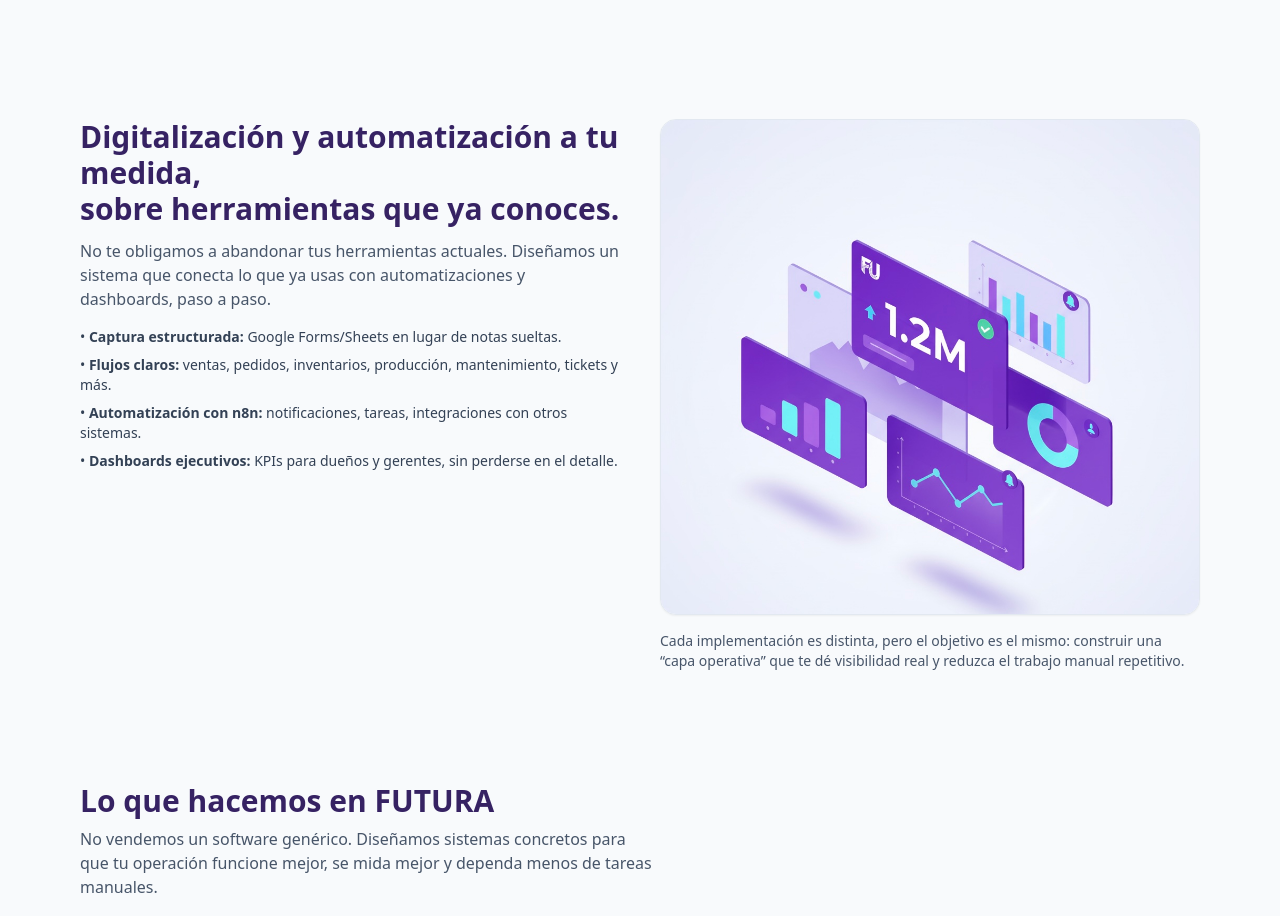
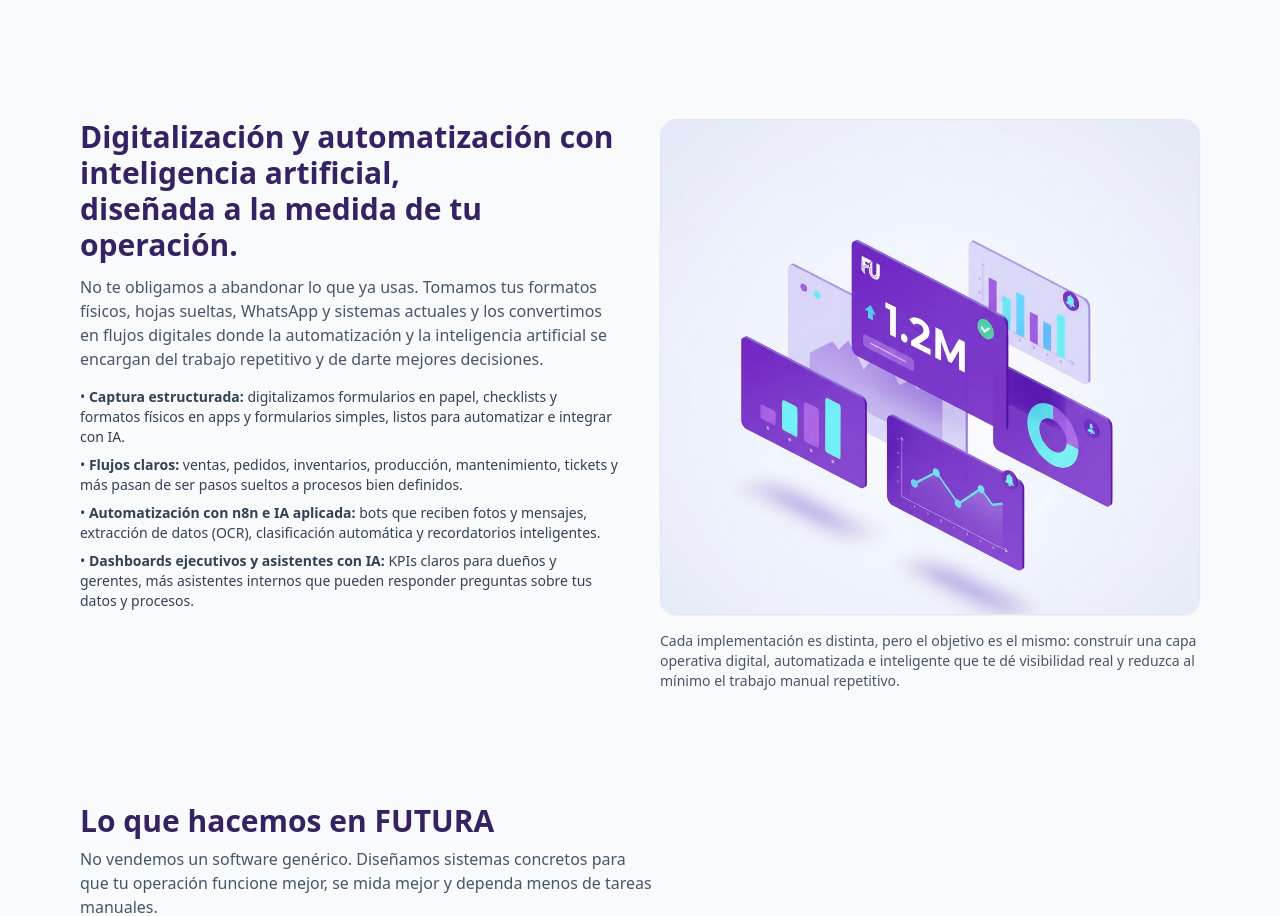
Before and after one commit to LuiisGo/futura-site, a Next.js app: page / in a window 1280 px wide. Shown: the part 1509-2425 px from the top of the page. Built offline with nearby package versions, Linux system fonts and the light colour scheme; no server answers.

Commit message:
Update Solution.tsx

```diff
--- a/components/sections/Solution.tsx
+++ b/components/sections/Solution.tsx
@@ -14,33 +14,45 @@ export default function Solution() {
         className="grid md:grid-cols-2 gap-10 items-start"
       >
         <div>
-         <h2 className="text-2xl md:text-3xl font-semibold text-[#362263] mb-3">
-  Digitalización y automatización a tu medida,
-  <br />
-  sobre herramientas que ya conoces.
-</h2>
-
+          <h2 className="text-2xl md:text-3xl font-semibold text-[#362263] mb-3">
+            Digitalización y automatización con inteligencia artificial,
+            <br />
+            diseñada a la medida de tu operación.
+          </h2>
           <p className="text-sm md:text-base text-slate-600 mb-4">
-            No te obligamos a abandonar tus herramientas actuales. Diseñamos un
-            sistema que conecta lo que ya usas con automatizaciones y
-            dashboards, paso a paso.
+            No te obligamos a abandonar lo que ya usas. Tomamos tus formatos
+            físicos, hojas sueltas, WhatsApp y sistemas actuales y los
+            convertimos en flujos digitales donde la automatización y la
+            inteligencia artificial se encargan del trabajo repetitivo y de
+            darte mejores decisiones.
           </p>
           <ul className="space-y-2 text-xs md:text-sm text-slate-700">
             <li>
               • <span className="font-semibold">Captura estructurada:</span>{" "}
-              Google Forms/Sheets en lugar de notas sueltas.
+              digitalizamos formularios en papel, checklists y formatos físicos
+              en apps y formularios simples, listos para automatizar e integrar
+              con IA.
             </li>
             <li>
               • <span className="font-semibold">Flujos claros:</span> ventas,
-              pedidos, inventarios, producción, mantenimiento, tickets y más.
+              pedidos, inventarios, producción, mantenimiento, tickets y más
+              pasan de ser pasos sueltos a procesos bien definidos.
             </li>
             <li>
-              • <span className="font-semibold">Automatización con n8n:</span>{" "}
-              notificaciones, tareas, integraciones con otros sistemas.
+              •{" "}
+              <span className="font-semibold">
+                Automatización con n8n e IA aplicada:
+              </span>{" "}
+              bots que reciben fotos y mensajes, extracción de datos (OCR),
+              clasificación automática y recordatorios inteligentes.
             </li>
             <li>
-              • <span className="font-semibold">Dashboards ejecutivos:</span>{" "}
-              KPIs para dueños y gerentes, sin perderse en el detalle.
+              •{" "}
+              <span className="font-semibold">
+                Dashboards ejecutivos y asistentes con IA:
+              </span>{" "}
+              KPIs claros para dueños y gerentes, más asistentes internos que
+              pueden responder preguntas sobre tus datos y procesos.
             </li>
           </ul>
         </div>
@@ -56,8 +68,9 @@ export default function Solution() {
           </div>
           <p className="text-xs md:text-sm text-slate-600">
             Cada implementación es distinta, pero el objetivo es el mismo:
-            construir una “capa operativa” que te dé visibilidad real y reduzca
-            el trabajo manual repetitivo.
+            construir una capa operativa digital, automatizada e inteligente
+            que te dé visibilidad real y reduzca al mínimo el trabajo manual
+            repetitivo.
           </p>
         </div>
       </motion.div>
```
